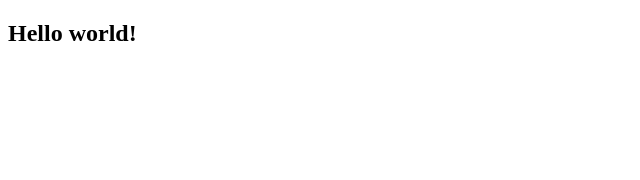
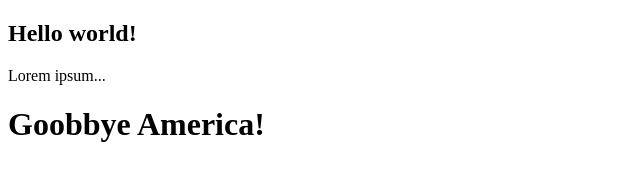
Before and after one commit to avborisov86/GitRemote, a plain HTML site: page index.html in a window 1280 px wide. Shown: the whole page, without its empty margins (0-640 px from the left). Drawn offline with Linux system fonts and the light colour scheme.

Commit message:
second comment

```diff
--- a/index.html
+++ b/index.html
@@ -13,8 +13,8 @@
 		<body></body>
 		<h2>Hello world!</h2>
 
-		<section></section>
-		<h1></h1>
+		<section>Lorem ipsum...</section>
+		<h1>Goobbye America!</h1>
 
 
 </body>
```
